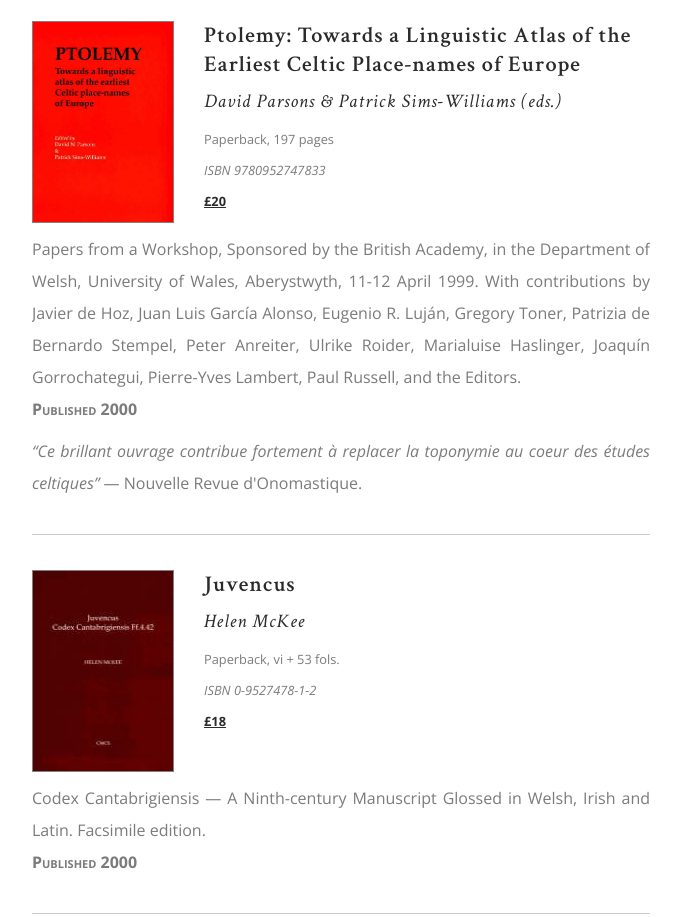
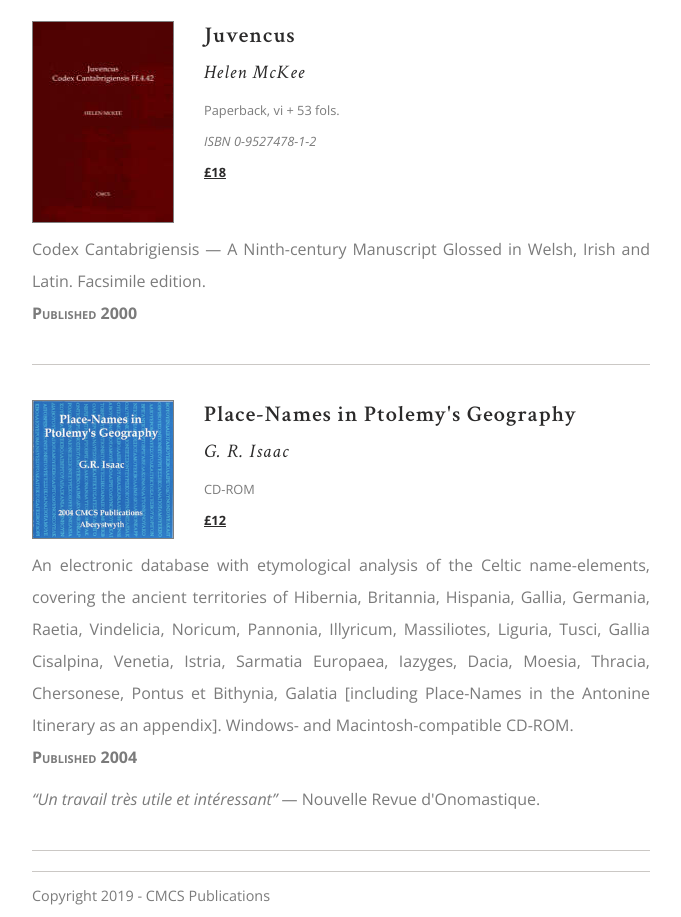
Before and after one commit to gwensw/cmcs, a plain HTML site: page htdocs/publications.html in a window 1280 px wide. Shown: the part 6360-7277 px from the top of the page, without its empty margins (336-1017 px from the left). Drawn offline with nearby package versions, Linux system fonts and the light colour scheme.

Commit message:
Remove Ptolemy Atlas entry

```diff
--- a/htdocs/publications.html
+++ b/htdocs/publications.html
@@ -349,30 +349,6 @@ II. Introduction & Commentary</h2>
 
                 <div class="display">
 
-                    <img class="bookCover" alt="book cover" src="images/ptolemy.jpg"/>
-
-                    <div class="metadata">
-
-                        <h2>Ptolemy: Towards a Linguistic Atlas of the Earliest Celtic Place-names of Europe</h2>
-                        <h3>David Parsons &amp; Patrick Sims-Williams (eds.)</h3>
-
-                        <p>Paperback, 197 pages</p>
-                        <p><em>ISBN 9780952747833</em></p>
-                        <p><a href="forms/Order_Form_CMCS_Publications.pdf">&pound;20</a></p>
-
-                    </div>
-
-                </div>
-
-                <p>Papers from a Workshop, Sponsored by the British Academy, in the Department of Welsh, University of Wales, Aberystwyth, 11-12 April 1999. With contributions by Javier de Hoz, Juan Luis Garc&iacute;a Alonso, Eugenio R. Luj&aacute;n, Gregory Toner, Patrizia de Bernardo Stempel, Peter Anreiter, Ulrike Roider, Marialuise Haslinger, Joaqu&iacute;n Gorrochategui, Pierre-Yves Lambert, Paul Russell, and the Editors.<br><strong>Published 2000</strong></p>
-                <p><em>&ldquo;Ce brillant ouvrage contribue fortement &agrave; replacer la toponymie au coeur des &eacute;tudes celtiques&rdquo;</em> &mdash; Nouvelle Revue d'Onomastique.</p>
-
-            </section>
-
-            <section class="book">
-
-                <div class="display">
-
                     <img class="bookCover" alt="book cover" src="images/juvencus.jpg"/>
 
                     <div class="metadata">
```
Also changed, not shown: htdocs/cy/cyhoeddiadau.html (+0 -24 lines).
